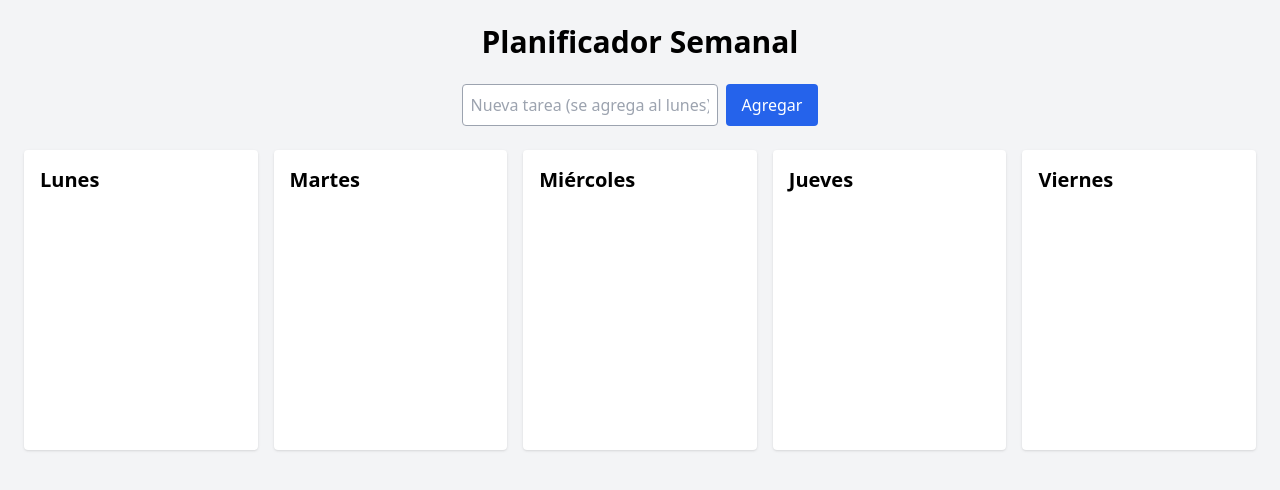
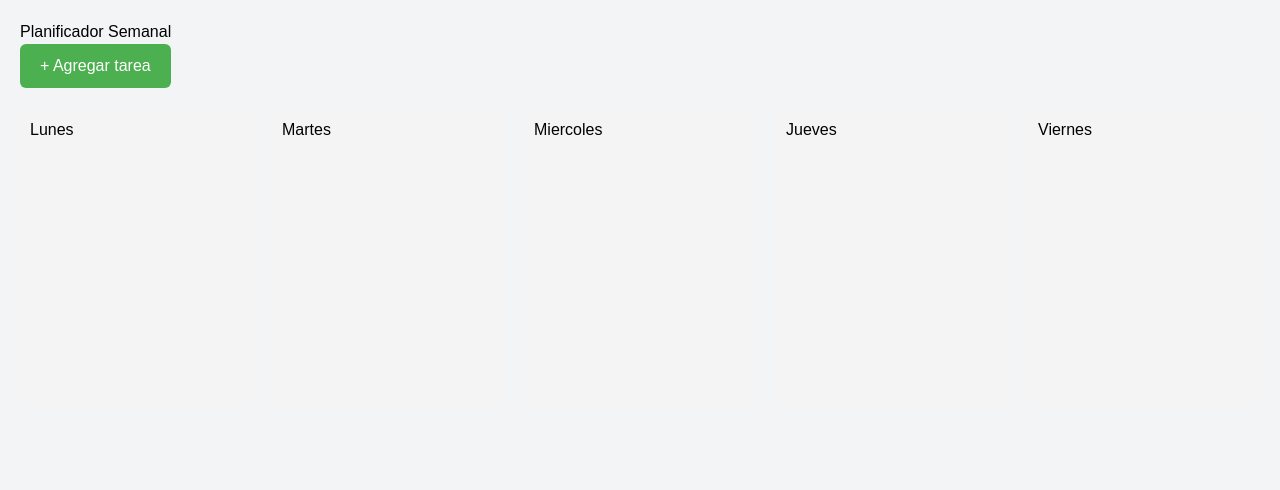
Before and after one commit to Nestum447/Task-weekly, a React (Vite) app: page / in a window 1280 px wide. Shown: the top 490 px of the page. Built offline with nearby package versions, Linux system fonts and the light colour scheme.

Commit message:
Update App.jsx

```diff
--- a/src/App.jsx
+++ b/src/App.jsx
@@ -1,223 +1,156 @@
 import { useState, useEffect } from "react";
-import { DragDropContext, Droppable, Draggable } from "react-beautiful-dnd";
 
 export default function App() {
-  // ---------------------------
-  //   LOCAL STORAGE: CARGAR
-  // ---------------------------
-  const loadTasks = () => {
-    const saved = localStorage.getItem("tasks-board");
-    if (saved) {
-      try {
-        return JSON.parse(saved);
-      } catch {
-        return null;
-      }
-    }
-    return null;
+  const [tasks, setTasks] = useState(() => {
+    const saved = localStorage.getItem("tasks");
+    return saved ? JSON.parse(saved) : [];
+  });
+
+  const [dragTask, setDragTask] = useState(null);
+
+  useEffect(() => {
+    localStorage.setItem("tasks", JSON.stringify(tasks));
+  }, [tasks]);
+
+  const addTask = () => {
+    const text = prompt("Nueva tarea:");
+    if (!text) return;
+    setTasks([...tasks, { id: Date.now(), text, column: "lunes", done: false }]);
   };
 
-  // ---------------------------
-  //   ESTADO INICIAL: 5 DÍAS
-  // ---------------------------
-  const [tasks, setTasks] = useState(
-    loadTasks() || {
-      lunes: [],
-      martes: [],
-      miercoles: [],
-      jueves: [],
-      viernes: [],
-    }
-  );
-
-  const [newTask, setNewTask] = useState("");
-
-  // ---------------------------
-  //   LOCAL STORAGE: GUARDAR
-  // ---------------------------
-  useEffect(() => {
-    localStorage.setItem("tasks-board", JSON.stringify(tasks));
-  }, [tasks]);
-
-  // ---------------------------
-  //   BORRAR TAREA
-  // ---------------------------
-  const deleteTask = (id) => {
-    setTasks((prev) => {
-      const newState = { ...prev };
-      for (const col in newState) {
-        newState[col] = newState[col].filter((t) => t.id !== id);
-      }
-      return newState;
-    });
+  const editTask = (task) => {
+    const text = prompt("Editar tarea:", task.text);
+    if (!text) return;
+    setTasks(tasks.map(t => t.id === task.id ? { ...t, text } : t));
   };
 
-  // ---------------------------
-  //   MARCAR / DESMARCAR COMPLETADA
-  // ---------------------------
-  const toggleComplete = (id) => {
-    setTasks((prev) => {
-      const newState = { ...prev };
-      for (const col in newState) {
-        newState[col] = newState[col].map((t) =>
-          t.id === id ? { ...t, completed: !t.completed } : t
-        );
-      }
-      return newState;
-    });
+  const deleteTask = (id) => {
+    setTasks(tasks.filter(t => t.id !== id));
   };
 
-  // ---------------------------
-  //   DRAG & DROP
-  // ---------------------------
-  const handleDragEnd = (result) => {
-    const sourceColumn = result.source.droppableId;
-
-    if (!result.destination) {
-      setTasks((prev) => ({
-        ...prev,
-        [sourceColumn]: prev[sourceColumn].filter(
-          (t, index) => index !== result.source.index
-        ),
-      }));
-      return;
-    }
-
-    const destColumn = result.destination.droppableId;
-
-    const sourceTasks = Array.from(tasks[sourceColumn]);
-    const destTasks = Array.from(tasks[destColumn]);
-
-    const [movedTask] = sourceTasks.splice(result.source.index, 1);
-    destTasks.splice(result.destination.index, 0, movedTask);
-
-    setTasks({
-      ...tasks,
-      [sourceColumn]: sourceTasks,
-      [destColumn]: destTasks,
-    });
+  const toggleDone = (id) => {
+    setTasks(tasks.map(t =>
+      t.id === id ? { ...t, done: !t.done } : t
+    ));
   };
 
-  // ---------------------------
-  //   AGREGAR TAREA (siempre al lunes)
-  // ---------------------------
-  const addTask = () => {
-    if (!newTask.trim()) return;
-
-    const newId = Date.now().toString();
-    const newItem = { id: newId, text: newTask, completed: false };
-
-    setTasks({
-      ...tasks,
-      lunes: [...tasks.lunes, newItem],
-    });
-
-    setNewTask("");
+  const handleDragStart = (task) => {
+    setDragTask(task);
   };
 
-  // ---------------------------
-  //   LISTA DE COLUMNAS
-  // ---------------------------
-  const days = [
-    { id: "lunes", title: "Lunes", color: "blue" },
-    { id: "martes", title: "Martes", color: "green" },
-    { id: "miercoles", title: "Miércoles", color: "yellow" },
-    { id: "jueves", title: "Jueves", color: "purple" },
-    { id: "viernes", title: "Viernes", color: "red" },
-  ];
+  const handleDrop = (day) => {
+    if (!dragTask) return;
+    setTasks(tasks.map(t =>
+      t.id === dragTask.id ? { ...t, column: day } : t
+    ));
+    setDragTask(null);
+  };
 
-  // ---------------------------
-  //   UI
-  // ---------------------------
+  const weekDays = ["lunes", "martes", "miercoles", "jueves", "viernes"];
+
   return (
-    <div className="min-h-screen bg-gray-100 p-6">
-      <h1 className="text-3xl font-bold text-center mb-6">Planificador Semanal</h1>
+    <div style={{ padding: 20, fontFamily: "Arial" }}>
+      <h2>Planificador Semanal</h2>
 
-      {/* Input para nueva tarea */}
-      <div className="flex justify-center mb-6 gap-2">
-        <input
-          type="text"
-          className="border border-gray-400 rounded p-2 w-64"
-          placeholder="Nueva tarea (se agrega al lunes)..."
-          value={newTask}
-          onChange={(e) => setNewTask(e.target.value)}
-        />
       <button
         onClick={addTask}
-          className="bg-blue-600 text-white px-4 py-2 rounded"
+        style={{
+          padding: "10px 20px",
+          marginBottom: 20,
+          background: "#4caf50",
+          color: "white",
+          border: "none",
+          borderRadius: 6
+        }}
       >
-          Agregar
+        + Agregar tarea
       </button>
+
+      <div
+        style={{
+          display: "grid",
+          gridTemplateColumns: "repeat(5, 1fr)",
+          gap: 20
+        }}
+      >
+        {weekDays.map((day) => (
+          <div
+            key={day}
+            onDragOver={(e) => e.preventDefault()}
+            onDrop={() => handleDrop(day)}
+            style={{
+              background: "#f4f4f4",
+              padding: 10,
+              borderRadius: 10,
+              minHeight: "300px",
+            }}
+          >
+            <h3 style={{ textTransform: "capitalize" }}>{day}</h3>
+
+            {tasks
+              .filter(t => t.column === day)
+              .map(task => (
+                <div
+                  key={task.id}
+                  draggable
+                  onDragStart={() => handleDragStart(task)}
+                  style={{
+                    background: "white",
+                    padding: 10,
+                    marginBottom: 10,
+                    borderRadius: 8,
+                    boxShadow: "0 2px 5px rgba(0,0,0,0.1)",
+                    display: "flex",
+                    justifyContent: "space-between",
+                    alignItems: "center",
+                    textDecoration: task.done ? "line-through" : "none"
+                  }}
+                >
+                  <div
+                    onClick={() => toggleDone(task.id)}
+                    style={{
+                      cursor: "pointer",
+                      display: "flex",
+                      alignItems: "center",
+                      gap: 10
+                    }}
+                  >
+                    <input
+                      type="checkbox"
+                      checked={task.done}
+                      readOnly
+                    />
+                    {task.text}
                   </div>
 
-      <DragDropContext onDragEnd={handleDragEnd}>
-        <div className="grid grid-cols-1 md:grid-cols-5 gap-4">
+                  <div style={{ display: "flex", gap: 10 }}>
+                    <button
+                      onClick={() => editTask(task)}
+                      style={{
+                        border: "none",
+                        background: "transparent",
+                        cursor: "pointer"
+                      }}
+                    >
+                      ✏️
+                    </button>
 
-          {days.map((day) => (
-            <Droppable key={day.id} droppableId={day.id}>
-              {(provided) => (
-                <div
-                  className="bg-white p-4 rounded shadow min-h-[300px]"
-                  ref={provided.innerRef}
-                  {...provided.droppableProps}
-                >
-                  <h2 className={`text-xl font-semibold mb-3 text-${day.color}-700`}>
-                    {day.title}
-                  </h2>
-
-                  {tasks[day.id].map((task, index) => (
-                    <Draggable key={task.id} draggableId={task.id} index={index}>
-                      {(provided) => (
-                        <div
-                          className={`flex items-center justify-between p-3 rounded mb-2 shadow cursor-grab active:cursor-grabbing bg-${day.color}-100`}
-                          ref={provided.innerRef}
-                          {...provided.draggableProps}
-                          {...provided.dragHandleProps}
-                        >
-
-                          {/* Checkbox */}
-                          <input
-                            type="checkbox"
-                            checked={task.completed}
-                            onChange={() => toggleComplete(task.id)}
-                            className="mr-2"
-                            onClick={(e) => e.stopPropagation()}
-                          />
-
-                          {/* Texto con tachado */}
-                          <span
-                            className={
-                              task.completed
-                                ? "line-through text-gray-600"
-                                : ""
-                            }
-                          >
-                            {task.text}
-                          </span>
-
-                          {/* Botón borrar */}
                     <button
-                            onClick={(e) => {
-                              e.stopPropagation();
-                              deleteTask(task.id);
+                      onClick={() => deleteTask(task.id)}
+                      style={{
+                        border: "none",
+                        background: "transparent",
+                        cursor: "pointer"
                       }}
-                            className="text-red-600 text-xl ml-2"
                     >
                       🗑️
                     </button>
                   </div>
-                      )}
-                    </Draggable>
+                </div>
               ))}
-
-                  {provided.placeholder}
           </div>
-              )}
-            </Droppable>
         ))}
-
       </div>
-      </DragDropContext>
     </div>
   );
 }
```
Lines whose indentation alone changed are shown as unchanged.
